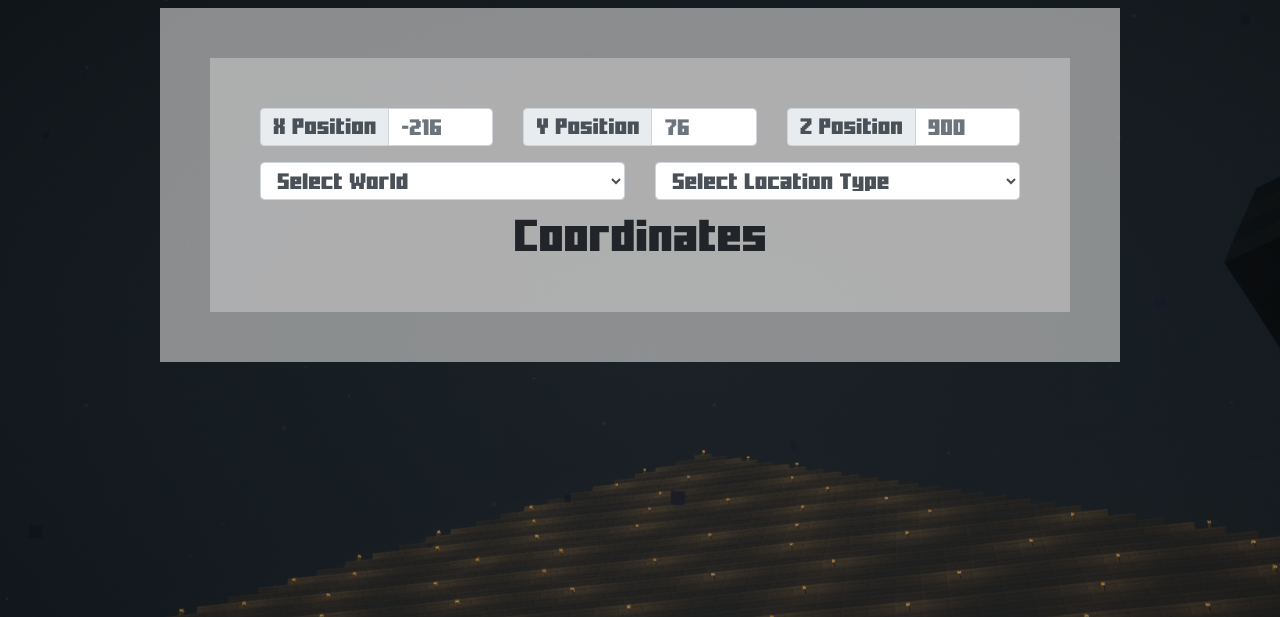
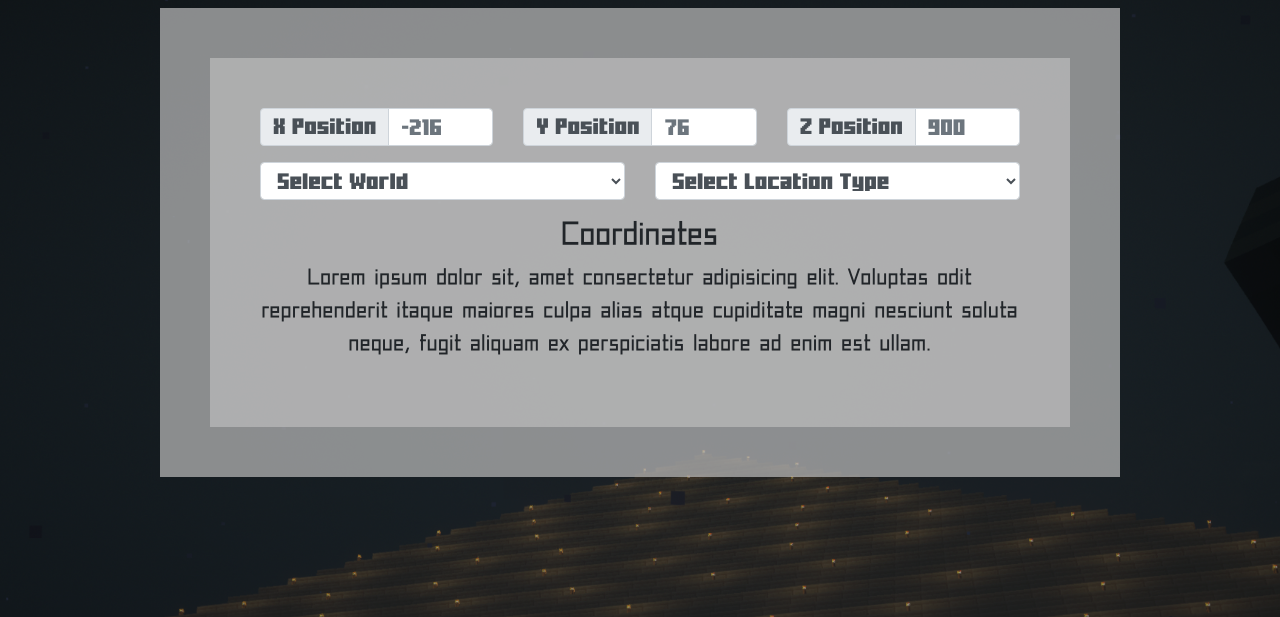
Before and after one commit to Jrp0h/minecraft, a PHP site: page /index.html in a window 1280 px wide. Shown: the part 56-673 px from the top of the page. Run offline with PHP 8.4, Linux system fonts and the light colour scheme.

Commit message:
DeafualtText added

```diff
--- a/index.html
+++ b/index.html
@@ -112,8 +112,11 @@
                         <option>Misc</option>
                     </select>
                 </div>
-                <div class="col-lg-12 text-center">
+                <div class="col-lg-12 text-center fontFix" style="font-family: defualtText">
                     <h2>Coordinates</h2>
+                    <p>Lorem ipsum dolor sit, amet consectetur adipisicing elit. Voluptas odit reprehenderit itaque
+                        maiores culpa alias atque cupiditate magni nesciunt soluta neque, fugit aliquam ex perspiciatis
+                        labore ad enim est ullam.</p>
                 </div>
 
             </div>
--- a/style.css
+++ b/style.css
@@ -7,6 +7,17 @@
 @font-face {
     font-family: minecraft;
     src: url('/fonts/Minercraftory.ttf') format('truetype')
+}
+
+@font-face {
+    font-family: defualtText;
+    src: url('/fonts/Squarified.ttf') format('truetype')
+}
+
+/* Fix reading text */
+.fontFix {
+    font-size: 22px;
+    letter-spacing: 0.05em;
 }
 
 /*----Body----*/
```
Also changed, not shown: fonts/Squarified.ttf (added).
